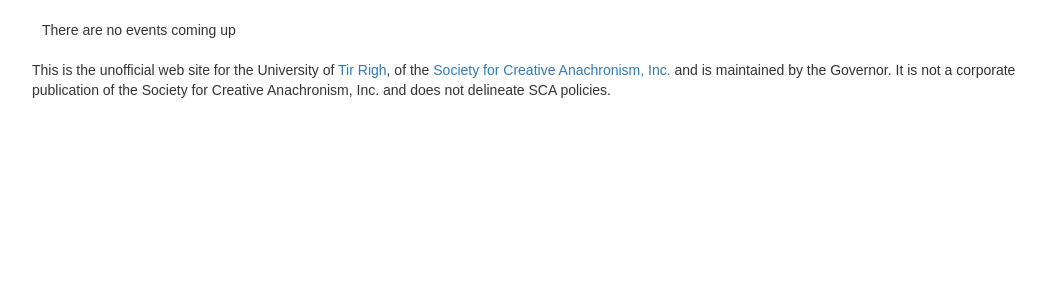
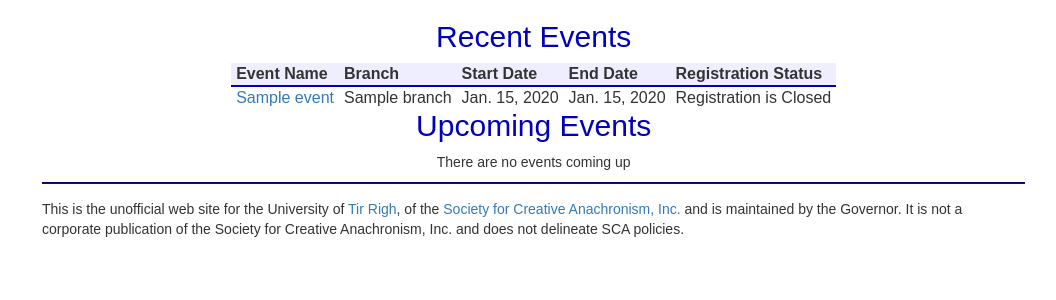
Before and after one commit to raven-black-dream/TUTRPage, a Django app: page /sessions/ in a window 1280 px wide. Shown: the part 176-476 px from the top of the page, without its empty margins (3-1059 px from the left). Run offline with Django 3.2, Linux system fonts and the light colour scheme; tables that the repository leaves empty hold one stand-in row (values such as "Sample post"); some libraries are stand-ins or nearby versions.

Commit message:
fixing issues

```diff
--- a/TUTRReg/models.py
+++ b/TUTRReg/models.py
@@ -34,7 +34,10 @@ class Person(models.Model):
     guardian = models.ForeignKey('self', on_delete=models.PROTECT, blank=True, null=True)
 
     def __str__(self):
-        return self.sca_name
+        if self.sca_name is not None:
+            return self.sca_name
+        else:
+            return f'{self.first_name} {self.last_name}'
 
 
 class User(AbstractUser):
--- a/TUTRReg/templates/TUTRReg/event.html
+++ b/TUTRReg/templates/TUTRReg/event.html
@@ -11,7 +11,7 @@
                         <th>TUTR Surcharge</th>
                         <th>Start Date</th>
                         <th>End Date</th>
-                        <th>TUTR Coordinator</th>
+
                     </tr>
                 </thead>
                 <tbody>
@@ -20,7 +20,6 @@
                     <td>{{ EventDetailList.tutr_surcharge }}</td>
                     <td>{{ EventDetailList.start_date }}</td>
                     <td>{{ EventDetailList.end_date }}</td>
-                    <td>{{ EventDetailList.dean }}</td>
                 </tr>
                 </tbody>
             </table>
@@ -47,12 +46,14 @@
                         <td>{{ class.class_id.student_reqs }}</td>
                         <td>{{ class.class_id.pre_reqs }}</td>
                         <td>{{ class.class_id.cost }}</td>
+                        {% if open %}
                         <td class="registration_button">
                             <form action= {% url 'TUTRReg:register' class.pk class.class_id.pk%} method="post">
                                 {% csrf_token %}
                                 <input type="submit" value="Register">
                             </form>
                         </td>
+                        {% endif %}
                     </tr>
                 {% endfor %}
                 </tbody>
--- a/TUTRReg/templates/TUTRReg/sessions.html
+++ b/TUTRReg/templates/TUTRReg/sessions.html
@@ -1,10 +1,39 @@
 {% extends 'TUTRReg/base.html' %}
 {% block content %}
     {% if EventList %}
-        <div id="details_table">
+        <div id="past_event_table">
+        <h2 align="center">Recent Events</h2>
+        <div class="event_list">
+        <table align="center" id="past_events">
+        <thead>
+        <tr class="even">
+            <th>Event Name</th>
+            <th>Branch</th>
+            <th>Start Date</th>
+            <th>End Date</th>
+            <th>Registration Status</th>
+        </tr>
+        </thead>
+        {% for event in past_events %}
+            <tr>
+            <td><a href="{% url 'TUTRReg:event_detail' event.pk %}">{{ event.event_name }}</a></td>
+            <td>{{ event.branch_id }}</td>
+            <td>{{ event.start_date }}</td>
+            <td>{{ event.end_date }}</td>
+
+            <td>
+                Registration is Closed
+            </td>
+            </tr>
+        {% endfor %}
+        </table>
+        </div>
+        <div id="future_event_table">
+
         <h2 align="center">Upcoming Events</h2>
         <div class="event_list">
-        <table align="center">
+        {% if future_events %}
+        <table align="center" id="future_events">
         <thead>
         <tr class="even">
             <th>Event Name</th>
@@ -15,7 +44,7 @@
             <th>TUTR Coordinator</th>
         </tr>
         </thead>
-        {% for event in EventList %}
+        {% for event in future_events %}
             <tr>
             <td><a href="{% url 'TUTRReg:event_detail' event.pk %}">{{ event.event_name }}</a></td>
             <td>{{ event.branch_id }}</td>
@@ -32,9 +61,13 @@
             </tr>
         {% endfor %}
         </table>
+        {% else %}
+        <p align="center">There are no events coming up</p>
+        {% endif %}
+        </div>
         </div>
     {% else %}
-        <p>There are no events coming up</p>
-        </div>
+            <p> Huh, that is strange </p>
+
     {% endif %}
 {% endblock %}
--- a/TUTRReg/views.py
+++ b/TUTRReg/views.py
@@ -6,6 +6,7 @@ from django.contrib.auth.mixins import LoginRequiredMixin
 from django.urls import reverse
 
 from .models import Event, Session, Class, Course, Attendance
+from datetime import datetime
 # Create your views here.
 
 
@@ -25,8 +26,12 @@ class SessionView(generic.ListView):
     template_name = 'TUTRReg/sessions.html'
     context_object_name = 'EventList'
 
-    def get_queryset(self):
-        return Event.objects.filter(start_date__gte=timezone.now())
+    def get_context_data(self, *, object_list=None, **kwargs):
+        one_year_ago = timezone.now() - timezone.timedelta(days=365)
+        context = super(SessionView, self).get_context_data(**kwargs)
+        context['past_events'] = Event.objects.filter(start_date__gte=one_year_ago, start_date__lte=timezone.now())
+        context['future_events'] = Event.objects.filter(start_date__gte=timezone.now())
+        return context
 
 
 class EventDetail(generic.DetailView):
@@ -37,6 +42,9 @@ class EventDetail(generic.DetailView):
     def get_context_data(self, **kwargs):
         context = super(EventDetail, self).get_context_data(**kwargs)
         context['class_list'] = Session.objects.filter(event_id=self.kwargs['pk']).select_related("class_id")
+        event_end_date = Session.objects.filter(event_id=self.kwargs['pk']).values('event_id__end_date').first()
+        end_date = event_end_date['event_id__end_date']
+        context['open'] = end_date >= timezone.now().date()
         return context
 
 
```
Also changed, not shown: TUTRPage/settings.py (+0 -7 lines), TUTRReg/templates/TUTRReg/degrees.html (+4 -4 lines).
